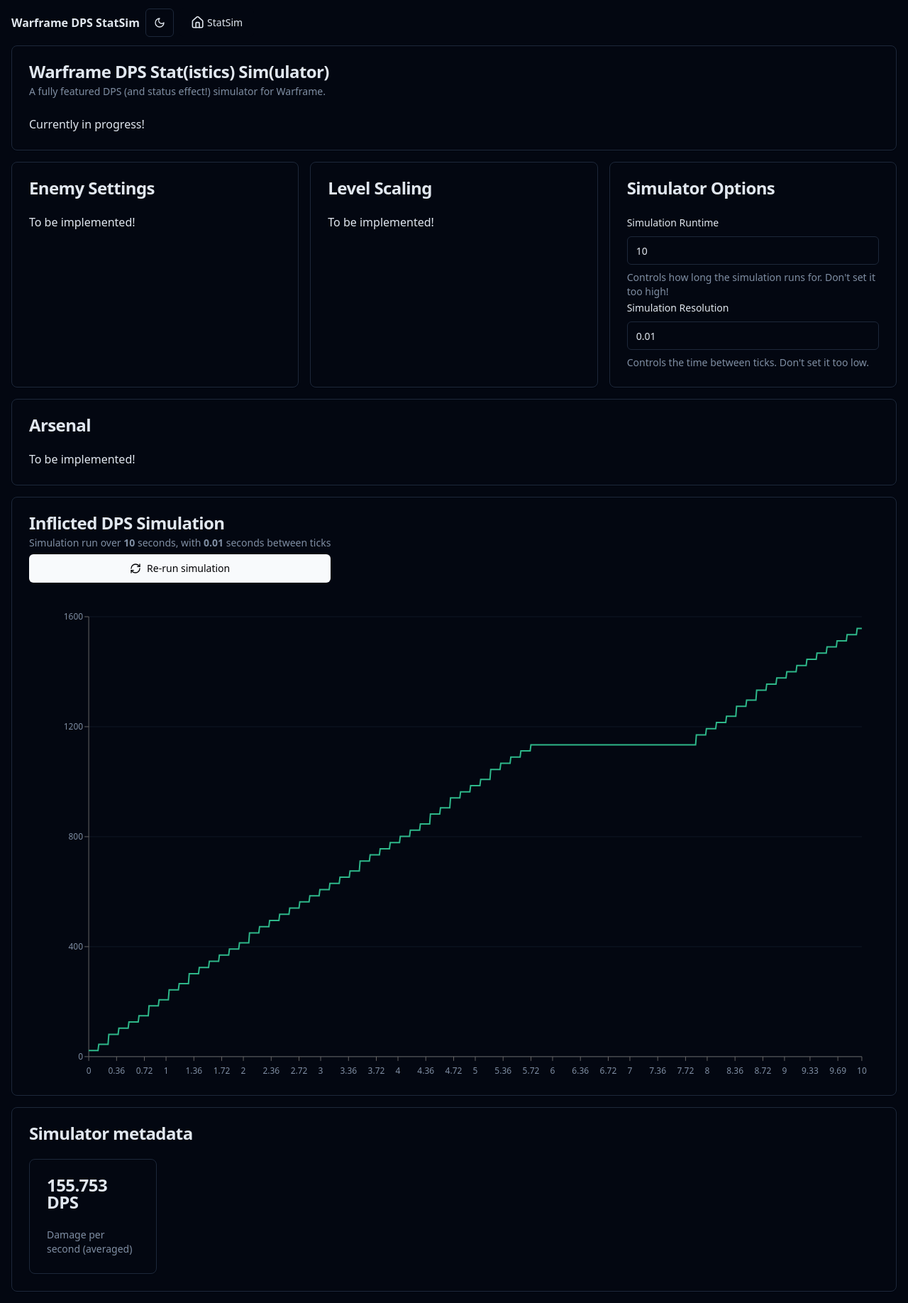
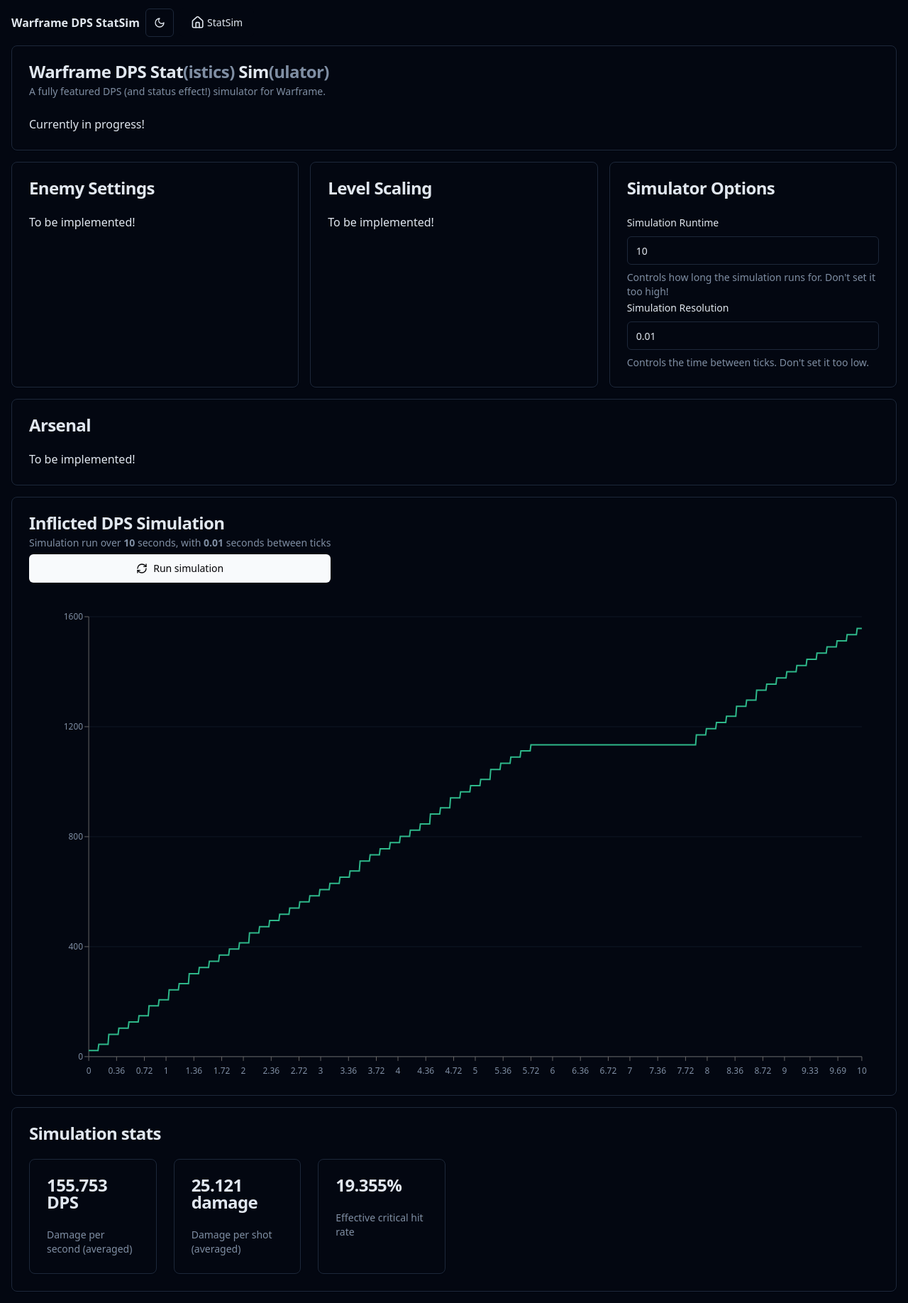
Before and after one commit to sharmavins23/Weapon-DPS-Statsim, a Next.js app: page / in a window 1280 px wide. Shown: the whole page at 71% size. Built offline with nearby package versions, Linux system fonts and the light colour scheme.

Commit message:
Added effective crit and damage per shot outputs

```diff
--- a/src/app/page.tsx
+++ b/src/app/page.tsx
@@ -15,12 +15,6 @@
     ChartTooltip,
     ChartTooltipContent,
 } from "@/components/ui/chart";
-import {
-    DropdownMenu,
-    DropdownMenuContent,
-    DropdownMenuItem,
-    DropdownMenuTrigger,
-} from "@/components/ui/dropdown-menu";
 import {
     Form,
     FormControl,
@@ -54,7 +48,8 @@
 });
 
 export default function Home() {
-    const { setTheme } = useTheme();
+    const { theme, setTheme } = useTheme();
+    const [isLoadingSim, setIsLoadingSim] = useState(false);
 
     // Form data
     const [formData, setFormData] = useState({
@@ -101,6 +96,8 @@
 
     // On button press...
     function onSubmitButton() {
+        setIsLoadingSim(true);
+
         // Re-run the simulation
         setSimOutput(
             runPrimarySimulation(Braton, {
@@ -108,6 +105,8 @@
                 timeResolution: formData.timeResolution,
             }),
         );
+
+        setIsLoadingSim(false);
     }
 
     return (
@@ -116,28 +115,17 @@
             <header className="flex h-16 shrink-0 items-center gap-2 transition-[width,height] ease-linear group-has-[[data-collapsible=icon]]/sidebar-wrapper:h-12">
                 <div className="flex items-center gap-2 px-4">
                     <b>Warframe DPS StatSim</b>
-                    <DropdownMenu>
-                        <DropdownMenuTrigger asChild>
-                            <Button variant="outline" size="icon">
-                                <Sun className="h-[1.2rem] w-[1.2rem] rotate-0 scale-100 transition-all dark:-rotate-90 dark:scale-0" />
-                                <Moon className="absolute h-[1.2rem] w-[1.2rem] rotate-90 scale-0 transition-all dark:rotate-0 dark:scale-100" />
-                                <span className="sr-only">Toggle theme</span>
-                            </Button>
-                        </DropdownMenuTrigger>
-                        <DropdownMenuContent align="end">
-                            <DropdownMenuItem onClick={() => setTheme("light")}>
-                                Light
-                            </DropdownMenuItem>
-                            <DropdownMenuItem onClick={() => setTheme("dark")}>
-                                Dark
-                            </DropdownMenuItem>
-                            <DropdownMenuItem
-                                onClick={() => setTheme("system")}
-                            >
-                                System
-                            </DropdownMenuItem>
-                        </DropdownMenuContent>
-                    </DropdownMenu>
+                    <Button
+                        variant="outline"
+                        size="icon"
+                        onClick={() =>
+                            setTheme(theme === "dark" ? "light" : "dark")
+                        }
+                    >
+                        <Sun className="h-[1.2rem] w-[1.2rem] rotate-0 scale-100 transition-all dark:-rotate-90 dark:scale-0" />
+                        <Moon className="absolute h-[1.2rem] w-[1.2rem] rotate-90 scale-0 transition-all dark:rotate-0 dark:scale-100" />
+                        <span className="sr-only">Toggle theme</span>
+                    </Button>
                     <NavigationMenu>
                         <NavigationMenuList>
                             <NavigationMenuItem>
@@ -161,7 +149,14 @@
                 <Card>
                     <CardHeader>
                         <CardTitle>
-                            Warframe DPS Stat(istics) Sim(ulator)
+                            Warframe DPS Stat
+                            <span className="text-muted-foreground">
+                                (istics)
+                            </span>{" "}
+                            Sim
+                            <span className="text-muted-foreground">
+                                (ulator)
+                            </span>
                         </CardTitle>
                         <CardDescription>
                             A fully featured DPS (and status effect!) simulator
@@ -293,9 +288,16 @@
                                         <Button
                                             type="submit"
                                             onClick={onSubmitButton}
+                                            disabled={isLoadingSim}
                                         >
-                                            <RefreshCw className="h-4 w-4" />
-                                            Re-run simulation
+                                            {isLoadingSim ? (
+                                                <RefreshCw className="h-4 w-4 animate-spin" />
+                                            ) : (
+                                                <RefreshCw className="h-4 w-4" />
+                                            )}
+                                            {isLoadingSim
+                                                ? "Simulating..."
+                                                : "Run simulation"}
                                         </Button>
                                     </CardHeader>
                                 </div>
@@ -352,7 +354,7 @@
                 {/* SimFax */}
                 <Card>
                     <CardHeader>
-                        <CardTitle>Simulator metadata</CardTitle>
+                        <CardTitle>Simulation stats</CardTitle>
                     </CardHeader>
                     <CardContent>
                         <div className="grid grid-cols-1 sm:grid-cols-2 md:grid-cols-3 lg:grid-cols-4 xl:grid-cols-6 gap-6">
@@ -368,6 +370,36 @@
                                     </CardDescription>
                                 </CardContent>
                             </Card>
+                            <Card>
+                                <CardHeader>
+                                    <CardTitle>
+                                        {simOutput.metadata.damagePerShot.toFixed(
+                                            3,
+                                        )}{" "}
+                                        damage
+                                    </CardTitle>
+                                </CardHeader>
+                                <CardContent>
+                                    <CardDescription>
+                                        Damage per shot (averaged)
+                                    </CardDescription>
+                                </CardContent>
+                            </Card>
+                            <Card>
+                                <CardHeader>
+                                    <CardTitle>
+                                        {simOutput.metadata.effectiveCritRate.toFixed(
+                                            3,
+                                        )}
+                                        %
+                                    </CardTitle>
+                                </CardHeader>
+                                <CardContent>
+                                    <CardDescription>
+                                        Effective critical hit rate
+                                    </CardDescription>
+                                </CardContent>
+                            </Card>
                         </div>
                     </CardContent>
                 </Card>
--- a/src/calc/Primary.ts
+++ b/src/calc/Primary.ts
@@ -21,6 +21,8 @@
     timeResolution: number; // Seconds per tick
 
     DPS: number; // Damage per second
+    damagePerShot: number; // Average damage per shot
+    effectiveCritRate: number; // Effective critical hit rate
 }
 
 // Overall output from the sim. Consumed by front-end.
@@ -47,11 +49,22 @@
 interface ISimOutput {
     data: SimDataPoint;
     stack: ISimStack;
+
+    isShot: boolean;
+    isCrit: boolean;
+}
+
+interface iSingleBulletDamageOutput {
+    damage: number;
+
+    isCrit: boolean;
 }
 
 // ===== Damage calculation ====================================================
 
-function calculateSingleBulletDamage(weapon: PrimaryWeapon): number {
+function calculateSingleBulletDamage(
+    weapon: PrimaryWeapon,
+): iSingleBulletDamageOutput {
     // * Compute quantization factor (scale)
     let baseIPS =
         weapon.damage.impact + weapon.damage.puncture + weapon.damage.slash;
@@ -142,7 +155,10 @@
         1.0,
     );
 
-    return totalDamage;
+    return {
+        damage: totalDamage,
+        isCrit: quantizedCriticalMultiplier > 1.0,
+    };
 }
 
 // ===== Simulation functions ==================================================
@@ -155,6 +171,10 @@
     stack: ISimStack,
 ): ISimOutput {
     let newStack = { ...stack };
+
+    // Flags for tracking
+    let isShot = false;
+    let isCrit = false;
 
     // Keep track of the damage we inflicted this tick
     let totalDamageInflictedThisTick = 0;
@@ -198,8 +218,12 @@
 
         // Increase the damage dealt
         let singleBulletDamage = calculateSingleBulletDamage(weapon);
-        let totalShotDamage = singleBulletDamage * weapon.multishot;
+        let totalShotDamage = singleBulletDamage.damage * weapon.multishot;
         totalDamageInflictedThisTick += totalShotDamage;
+
+        // Update some counters
+        isShot = true;
+        isCrit = singleBulletDamage.isCrit;
     }
 
     // Handle any other weird edge cases
@@ -216,6 +240,8 @@
             cumulative: previous.cumulative + totalDamageInflictedThisTick,
         },
         stack: newStack,
+        isShot: isShot,
+        isCrit: isCrit,
     };
 }
 
@@ -227,6 +253,7 @@
 
     // Prepare our objects for the simulation
     let data: SimDataPoint[] = [];
+    let stacks: ISimStack[] = [];
     let params: ISimParams = {};
     let stack: ISimStack = {
         isReloading: false,
@@ -237,6 +264,10 @@
 
         ammoInMagazine: weapon.ammo.magazineSize,
     };
+
+    // Prepare our counters for metadata
+    let numShots = 0;
+    let numCrits = 0;
 
     // Initialize the simulation with a null datapoint
     let previousData: SimDataPoint = {
@@ -255,7 +286,18 @@
             params,
             stack,
         );
+        // Save the datapoint
         data.push(output.data);
+        // Save the stack
+        stacks.push(stack);
+
+        // Update some counters that we use
+        if (output.isShot) {
+            numShots += 1;
+        }
+        if (output.isCrit) {
+            numCrits += 1;
+        }
 
         // Propagate this tick's output data to the next tick
         previousData = output.data;
@@ -271,6 +313,8 @@
             timeResolution: input.timeResolution,
 
             DPS: data[data.length - 1].cumulative / input.simulationTime,
+            damagePerShot: data[data.length - 1].cumulative / numShots,
+            effectiveCritRate: (numCrits / numShots) * 100.0,
         },
     };
 }
```
Also changed, not shown: 1 other file (tests, documents, lock files or other folders).
